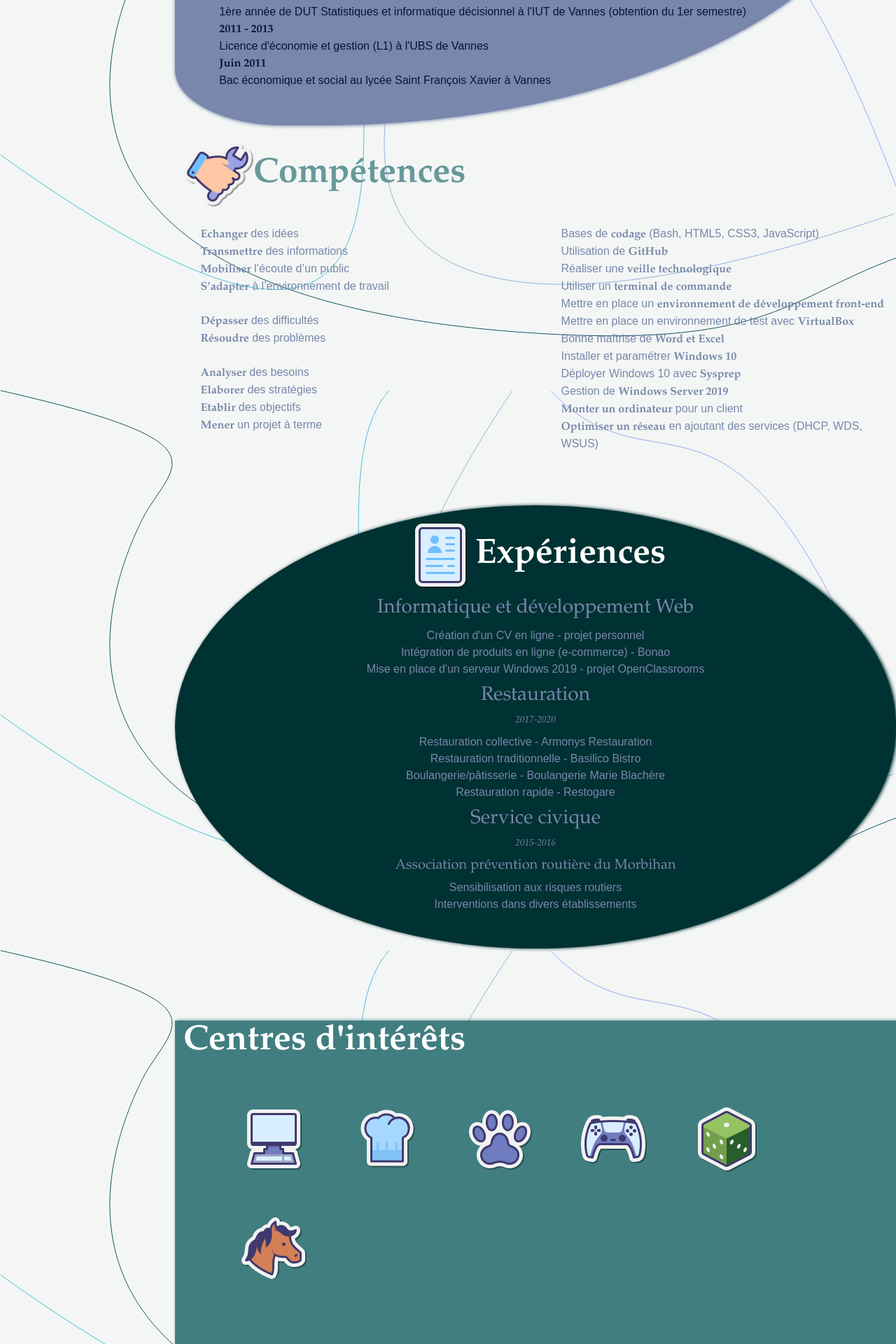
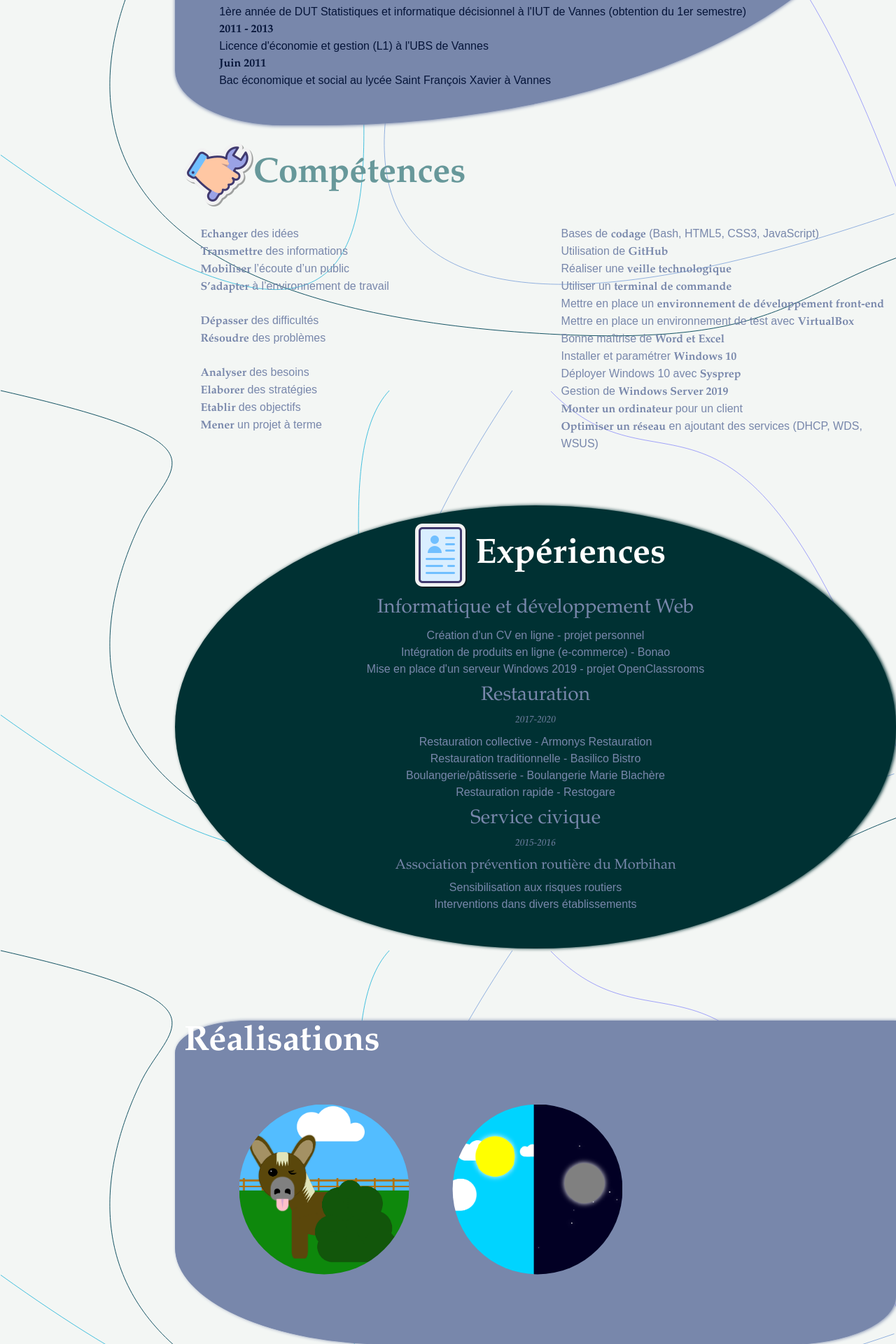
Before and after one commit to segoleneganzin/cv, a PHP site: page /index.html in a window 1280 px wide. Shown: the part 1883-3803 px from the top of the page at 70% size. Run offline with PHP 8.4, Linux system fonts and the light colour scheme; style sheets or scripts are compiled from the project's sources; some web fonts are replaced.

Commit message:
add-project

```diff
--- a/index.html
+++ b/index.html
@@ -9,7 +9,7 @@
         <!-- Bootstrap CSS -->
         <link rel="stylesheet" href="https://cdn.jsdelivr.net/npm/bootstrap@5.1.3/dist/css/bootstrap.min.css" integrity="sha384-1BmE4kWBq78iYhFldvKuhfTAU6auU8tT94WrHftjDbrCEXSU1oBoqyl2QvZ6jIW3" crossorigin="anonymous">
         <!--Mon CSS-->
-        <link type="text/css" rel="stylesheet" href="./stylesheet/prefixed/style.css">
+        <link type="text/css" rel="stylesheet" href="./stylesheet/style.css">
         <!--meta-->
         <meta name="description" content="CV en ligne, recherche d'une alternance développeur web" />
 
@@ -57,6 +57,9 @@
                     <a href="#experiences">Expériences</a>
                 </li>
                 <li>
+                    <a href="#project">Réalisations</a>
+                </li>
+                <li>
                     <a href="#hobbies">Centres d'intérêt</a>
                 </li>
                 <li>
@@ -98,6 +101,12 @@
                 <div class="blocs-menu">
                     <span class="item-menu">
                         <a href="#experiences">Expériences</a>
+                    </span>
+                </div>
+                <!--Réalisations-->
+                <div class="blocs-menu">
+                    <span class="item-menu">
+                        <a href="#project">Réalisations</a>
                     </span>
                 </div>
                 <!--Centres d'intérêt-->
@@ -270,6 +279,17 @@
                 </div>
             </section>
 
+            <!-- Section projet/portfolio-->
+            <section id="project">
+                <div class="container">
+                    <h1>Réalisations</h1>
+                    <p>
+                        <a href="https://www.segoleneganzin.fr/pony.html" target="_blank"><img src="/img/pony-painting.png" alt="Pony in the field"></a>
+                        <a href="https://www.segoleneganzin.fr/pony.html" target="_blank"><img src="/img/timelapse.png" alt="Sky timelapse"></a>
+                    </p>
+                </div>
+            </section>
+
             <!-- Section 5 Centres d'intérêts -->
             <section id="hobbies">
                 <div class="container">
@@ -300,7 +320,6 @@
 
         <footer>
             <p>From scratch by Ségolène GANZIN</p>
-            <a href="./pony.html" target="_blank">Pony</a>
         </footer>
 
         <!--Scroll up-->
--- a/stylesheet/pages/_principal.scss
+++ b/stylesheet/pages/_principal.scss
@@ -45,6 +45,25 @@
 
         p {
             margin: 0;
+        }
+    }
+    #project {
+        border: 1px solid $bleu-clair;
+        border-radius: 10% 0% 15% 30%;
+        background-color: $bleu-clair;
+        box-shadow: 2px 0px 5px $bleu-clair;
+        color: $bleu-sombre;
+        padding: 0% 0% 2% 0%;
+        margin-bottom: 5%;
+        a {
+            padding: 0%;
+            margin: 0%;
+        }
+        img {
+            margin: 0%;
+            padding: 3%;
+            border-radius: 100%;
+            width: 300px;
         }
     }
     #hobbies {
--- a/stylesheet/style.css
+++ b/stylesheet/style.css
@@ -339,6 +339,25 @@ footer p {
 .contenu #experiences p {
   margin: 0;
 }
+.contenu #project {
+  border: 1px solid #7887AB;
+  border-radius: 10% 0% 15% 30%;
+  background-color: #7887AB;
+  box-shadow: 2px 0px 5px #7887AB;
+  color: #061539;
+  padding: 0% 0% 2% 0%;
+  margin-bottom: 5%;
+}
+.contenu #project a {
+  padding: 0%;
+  margin: 0%;
+}
+.contenu #project img {
+  margin: 0%;
+  padding: 3%;
+  border-radius: 100%;
+  width: 300px;
+}
 .contenu #hobbies {
   background-color: #417E80;
   box-shadow: 2px 0px 5px #417E80;
```
Also changed, not shown: img/pony-painting.png (added), img/timelapse.png (added), 1 other file.
